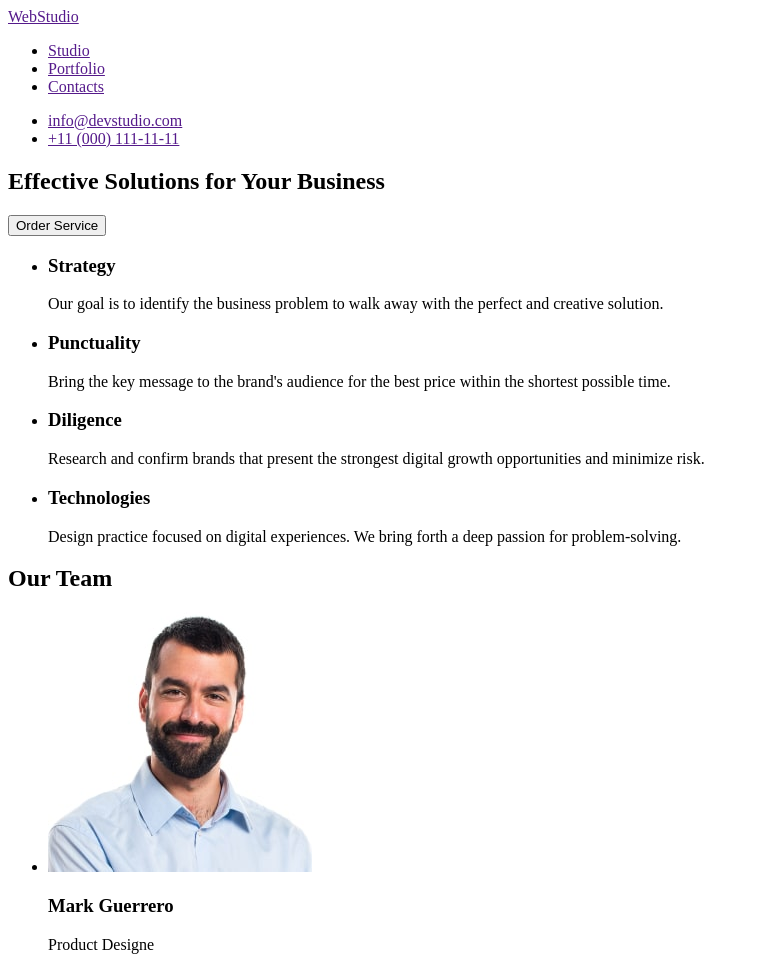
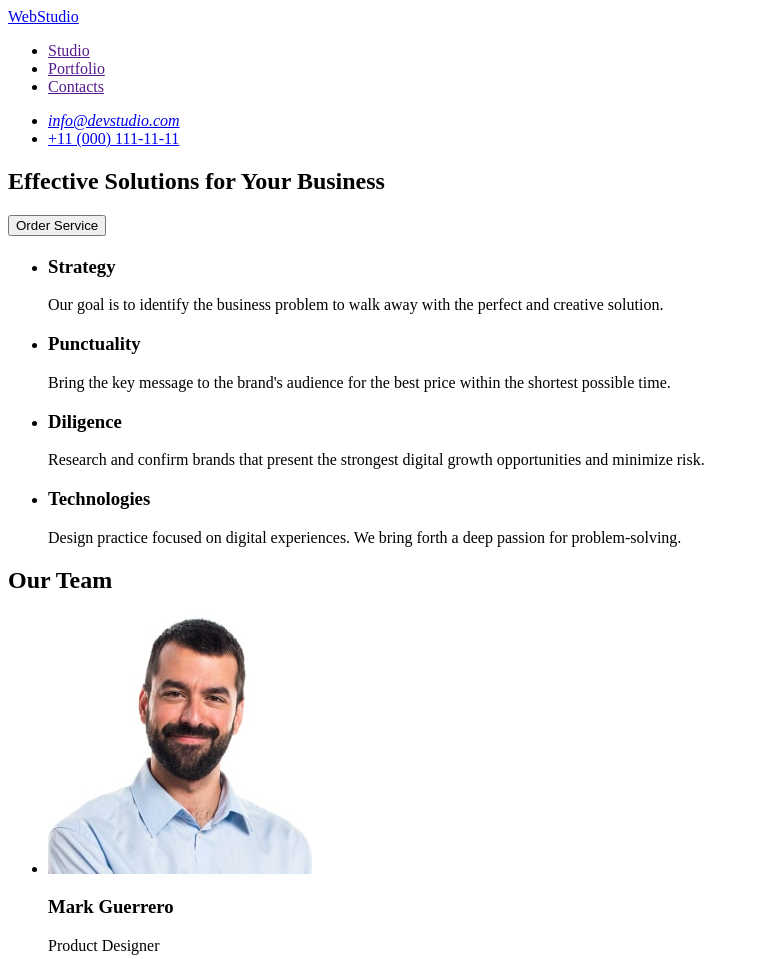
Before and after one commit to Kateryna-Prokip/Tutorial, a plain HTML site: page index.html in a window 1280 px wide. Shown: the top 959 px of the page, without its empty margins (0-759 px from the left). Drawn offline with Linux system fonts and the light colour scheme.

Commit message:
correction hw1

```diff
--- a/index.html
+++ b/index.html
@@ -8,8 +8,8 @@
 
   <body>
     <header>
-      <a href="">WebStudio</a>
       <nav>
+        <a href="./index.html">WebStudio</a>
         <ul>
           <li>
             <a href="">Studio</a>
@@ -24,9 +24,10 @@
       </nav>
       <ul>
         <li>
-          <a href=""> info@devstudio.com </a>
-        </li>
-        <li><a href="">+11 (000) 111-11-11</a></li>
+          <address>
+          <a href="mailto:info@devstudio.com">info@devstudio.com </a></li>
+        <li><a href="tel:+110001111111">+11 (000) 111-11-11</a></li>
+        </address>
       </ul>
     </header>
 
@@ -37,6 +38,7 @@
       </section>
       <section>
         <ul>
+          <h2></h2>
           <li>
             <h3>Strategy</h3>
             <p>
@@ -78,7 +80,7 @@
               height="260"
             />
             <h3>Mark Guerrero</h3>
-            <p>Product Designe</p>
+            <p>Product Designer</p>
           </li>
           <li>
             <img
@@ -114,7 +116,7 @@
       </section>
     </main>
     <footer>
-      <a href="">WebStudio</a>
+      <a href="./index.html">WebStudio</a>
       <p>
         Increase the flow of customers and sales for your business with digital
         marketing & growth solutions.
```
